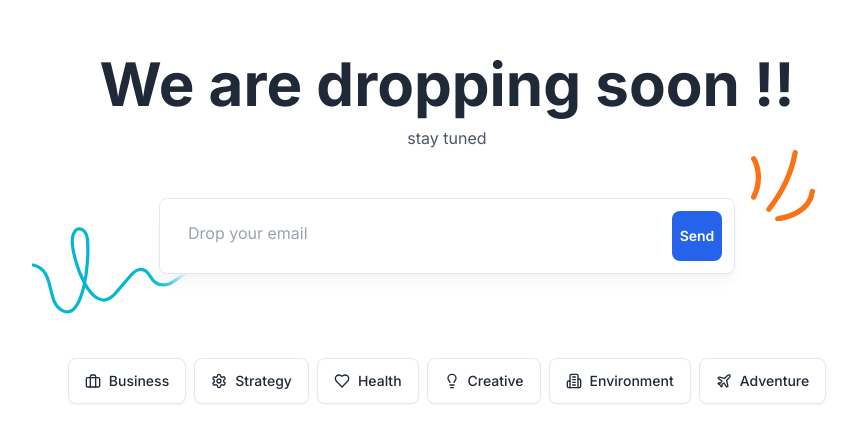
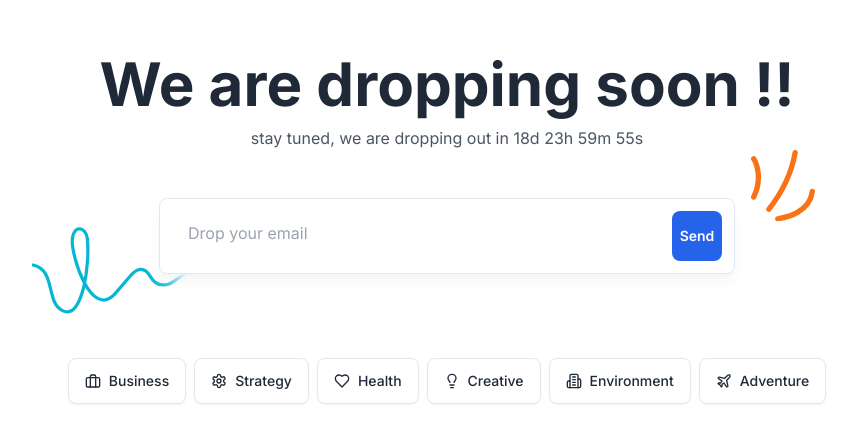
Before and after one commit to gaurav-mehta19/mindscribe, a Next.js app: page /soon in a window 1280 px wide. Shown: the part 169-612 px from the top of the page, without its empty margins (193-1050 px from the left). Built offline with nearby package versions, Linux system fonts and the light colour scheme.

Commit message:
Landing Page

```diff
--- a/app/soon/page.tsx
+++ b/app/soon/page.tsx
@@ -1,5 +1,36 @@
+"use client";
+import React,{ useEffect, useState } from "react";
+
 const SoonPage = () => {
+  const countdownDays = 19;
+  const oneDayInMillis = 24 * 60 * 60 * 1000;
+  const [timeLeft, setTimeLeft] = useState<number>(countdownDays * oneDayInMillis);
 
+  useEffect(() => {
+      const countdownEndDate = new Date().getTime() + countdownDays * oneDayInMillis;
+
+      const updateTimer = () => {
+          const now = new Date().getTime();
+          const distance = countdownEndDate - now;
+
+          if (distance < 0) {
+              setTimeLeft(0);
+              clearInterval(intervalId);
+              return;
+          }
+
+          setTimeLeft(distance);
+      };
+
+      const intervalId = setInterval(updateTimer, 1000);
+
+      return () => clearInterval(intervalId);
+  }, []);
+
+  const days = Math.floor(timeLeft / oneDayInMillis);
+  const hours = Math.floor((timeLeft % oneDayInMillis) / (1000 * 60 * 60));
+  const minutes = Math.floor((timeLeft % (1000 * 60 * 60)) / (1000 * 60));
+  const seconds = Math.floor((timeLeft % (1000 * 60)) / 1000);
 
   return (
     <div className="flex justify-center items-center h-screen">
@@ -7,11 +38,11 @@ const SoonPage = () => {
         <div className="max-w-[85rem] mx-auto px-4 sm:px-6 lg:px-8 py-10 sm:py-24">
           <div className="text-center">
             <h1 className="text-4xl sm:text-6xl font-bold text-gray-800 dark:text-neutral-200">
-                We are dropping soon !!
+              We are dropping soon !!
             </h1>
 
             <p className="mt-3 text-gray-600 dark:text-neutral-400">
-                stay tuned
+              stay tuned, we are dropping out in {days}d {hours}h {minutes}m {seconds}s
             </p>
 
             <div className="mt-7 sm:mt-12 mx-auto max-w-xl relative">
```
